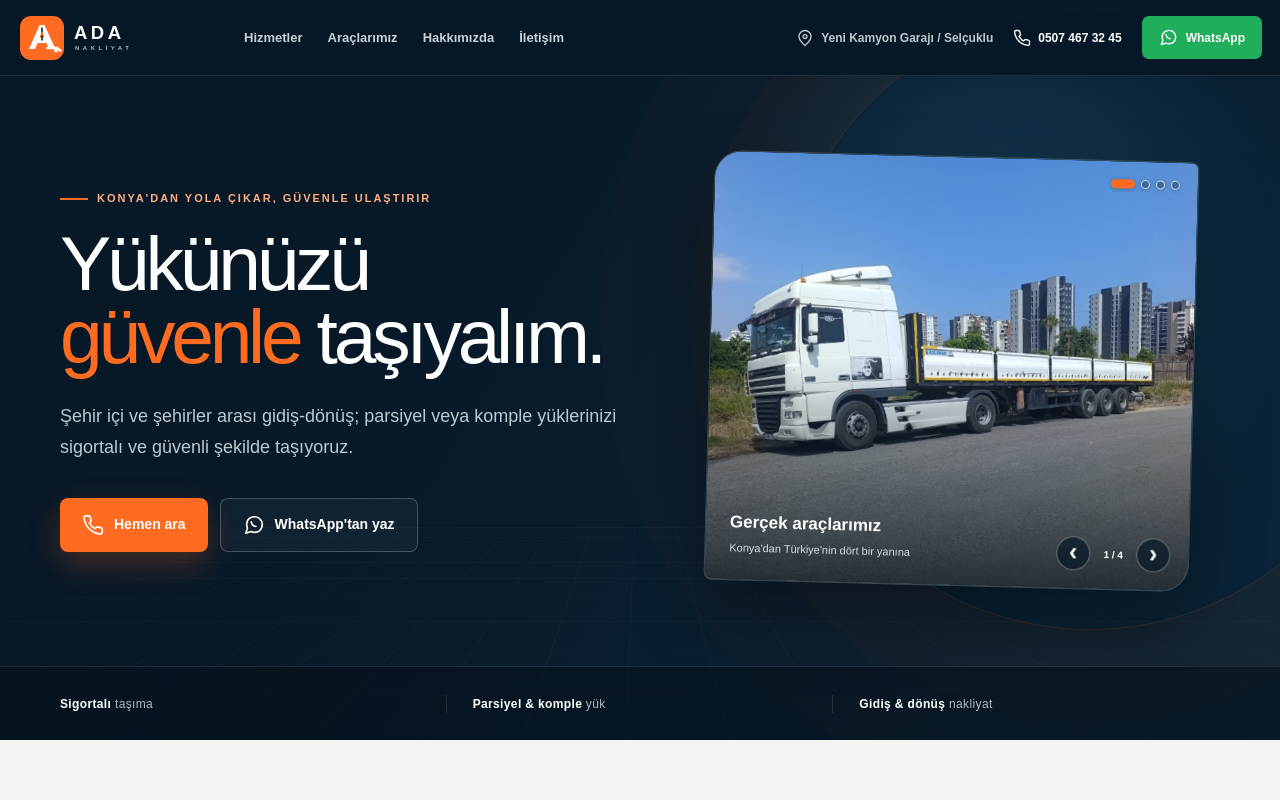
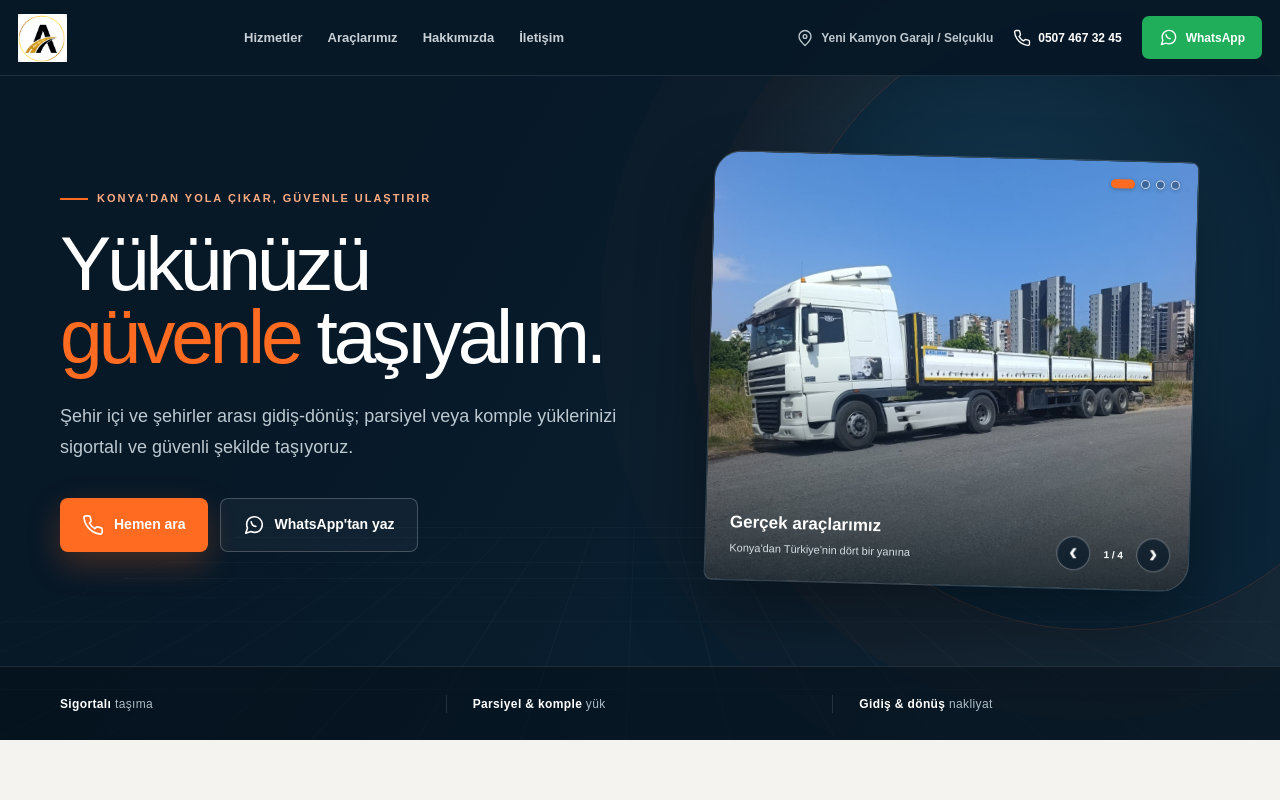
Before and after one commit to 11esraakayaa/ada-nakliyat, a Next.js app: page / in a window 1280 px wide. Shown: the top 800 px of the page. Built offline with nearby package versions, Linux system fonts and the light colour scheme.

Commit message:
Change logo source from ada-logo-light.svg to logo.png

```diff
--- a/app/page.tsx
+++ b/app/page.tsx
@@ -51,7 +51,7 @@ export default function Home() {
       <header className="site-header">
         <div className="header-inner">
           <a className="brand" href="#anasayfa" aria-label="Ada Nakliyat ana sayfa">
-            <Image className="brand-logo" src="/ada-logo-light.svg" width={180} height={48} alt="Ada Nakliyat" priority />
+            <Image className="brand-logo" src="/logo.png" width={180} height={48} alt="Ada Nakliyat" priority />
           </a>
           <nav className="main-nav" aria-label="Ana menü">
             <a href="#hizmetler">Hizmetler</a><a href="#araclarimiz">Araçlarımız</a><a href="#hakkimizda">Hakkımızda</a><a href="#iletisim">İletişim</a>
```
